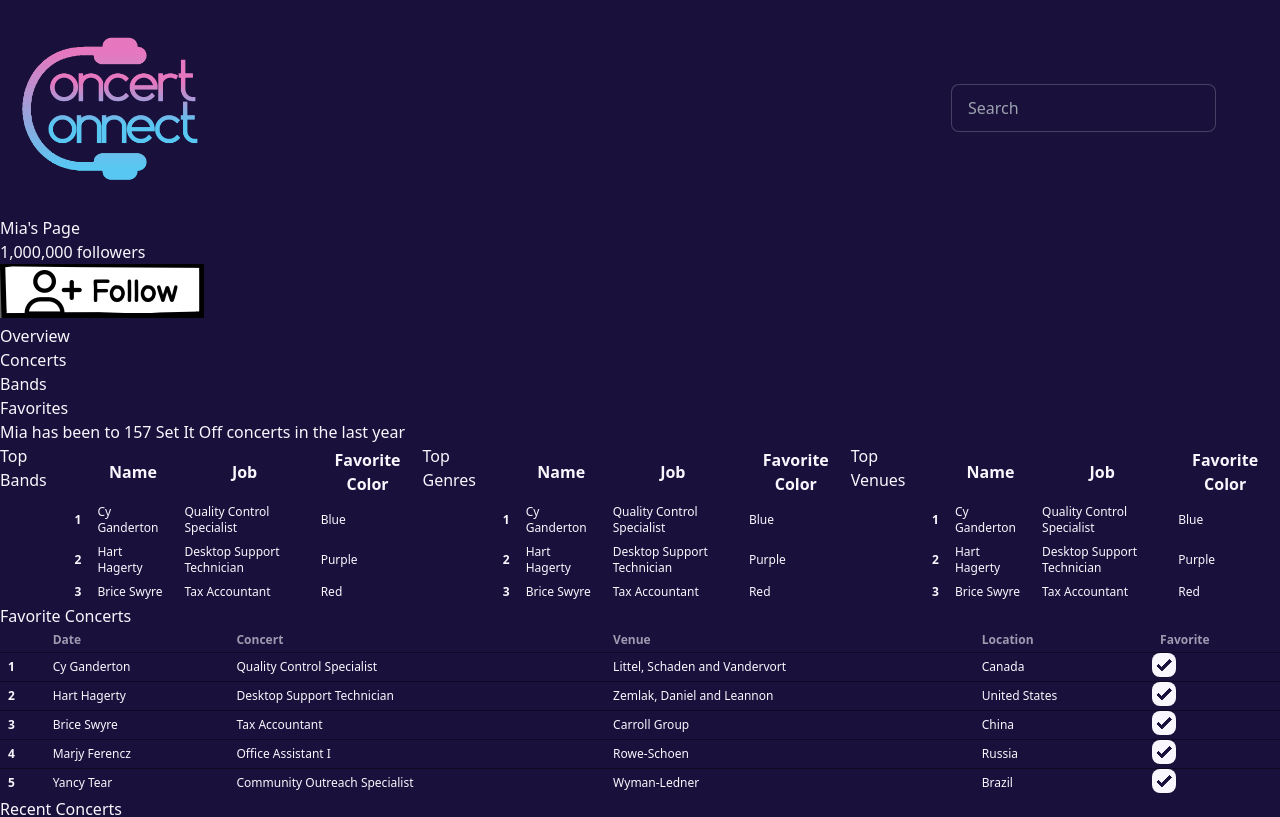
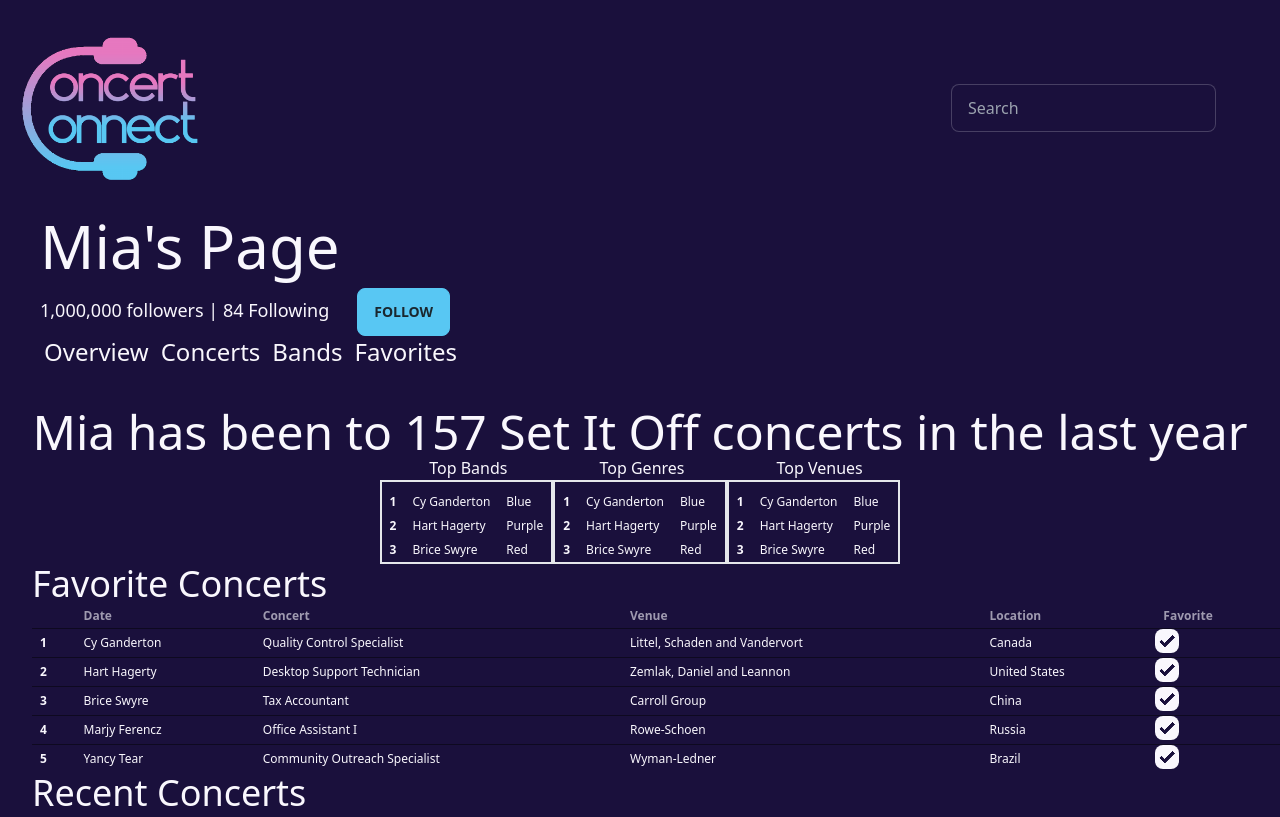
Before and after one commit to Sabplpz/Concert-Connect, a React (Create React App) app in the folder client/: page /profile in a window 1280 px wide. Shown: the top 817 px of the page. Built offline with nearby package versions, Linux system fonts and the light colour scheme.

Commit message:
Touched up styling, almost deployable ready

```diff
--- a/client/src/pages/Profile.js
+++ b/client/src/pages/Profile.js
@@ -4,38 +4,39 @@ import ButtonPic from '../assets/Button.png'
 
 //I've hid all your names in here, find them or perish - Finn
 
-
+// <button className="btn btn-primary">Like</button>
 function profile() {
 
     return(
       <div>
-      <h1>Mia's Page</h1>
-      <h3>1,000,000 followers</h3>
-      <button>
-        <img src = {ButtonPic}/>
-      </button>
+      <h1 className="pl-10 pb-3 text-6xl">Mia's Page</h1>
+      <p class="pl-10 text-lg" >1,000,000 followers | 84 Following
+      <button className='btn btn-secondary ml-7'>Follow</button>
 
-      <ul>
-        <li><a href="https://www.coolmathgames.com">Overview</a></li>
-        <li><a href="https://www.pbskids.org">Concerts</a></li>
-        <li><a href="https://www.indeed.com">Bands</a></li>
-        <li><a href="https://www.poptropica.com">Favorites</a></li>
-      </ul>
+      </p>
 
 
-      <h2>Mia has been to 157 Set It Off concerts in the last year</h2>
+      <ul className='flex flex-row pl-11 text-2xl'>
+        <li className="pr-3" ><a href="https://www.coolmathgames.com">Overview</a></li>
+        <li className="pr-3"> <a href="https://www.pbskids.org">Concerts</a></li>
+        <li className="pr-3"><a href="https://www.indeed.com">Bands</a></li>
+        <li className="pr-3"><a href="https://www.poptropica.com">Favorites</a></li>
+      </ul>
+    <span class="h-1 w-full bg-white lg:w-1/3"></span>
+    <body className="pt-10">
+      <h2 className="text-5xl flex justify-center">Mia has been to 157 Set It Off concerts in the last year</h2>
+      <header className='flex flex-row justify-center'>
+        <h4 className='px-3'>Top Bands</h4>
+        <h4 className='px-20'>Top Genres</h4>
+        <h4 className='pl-3'> Top Venues</h4>
+      </header>
 
-
-    <div className="container mx-auto flex flex-row">
-        <h4>Top Bands</h4>
-        <table className="table-xs">
+      <div className="container mx-auto flex flex-row justify-center">
+          <table className="table-xs border-solid border-2">
             {/* head */}
             <thead>
               <tr className="hover">
                 <th></th>
-              <th>Name</th>
-              <th>Job</th>
-              <th>Favorite Color</th>
               </tr>
             </thead>
             <tbody>
@@ -43,34 +44,28 @@ function profile() {
               <tr>
                 <th>1</th>
                 <td>Cy Ganderton</td>
-              <td>Quality Control Specialist</td>
                 <td>Blue</td>
               </tr>
               {/* row 2 */}
               <tr className="hover">
                 <th>2</th>
                 <td>Hart Hagerty</td>
-              <td>Desktop Support Technician</td>
                 <td>Purple</td>
               </tr>
               {/* row 3 */}
               <tr className="hover">
                 <th>3</th>
                 <td>Brice Swyre</td>
-              <td>Tax Accountant</td>
                 <td>Red</td>
               </tr>
             </tbody>
           </table>
-        <h4>Top Genres</h4>
-        <table className="table-xs">
+          {/* <h4>Top Genres</h4> */}
+          <table className="table-xs border-solid border-2">
             {/* head */}
             <thead>
               <tr className="hover">
                 <th></th>
-              <th>Name</th>
-              <th>Job</th>
-              <th>Favorite Color</th>
               </tr>
             </thead>
             <tbody>
@@ -78,34 +73,27 @@ function profile() {
               <tr>
                 <th>1</th>
                 <td>Cy Ganderton</td>
-              <td>Quality Control Specialist</td>
                 <td>Blue</td>
               </tr>
               {/* row 2 */}
               <tr className="hover">
                 <th>2</th>
                 <td>Hart Hagerty</td>
-              <td>Desktop Support Technician</td>
                 <td>Purple</td>
               </tr>
               {/* row 3 */}
               <tr className="hover">
                 <th>3</th>
                 <td>Brice Swyre</td>
-              <td>Tax Accountant</td>
                 <td>Red</td>
               </tr>
             </tbody>
           </table>
-        <h4>Top Venues</h4>
-        <table className="table-xs">
+          <table className="table-xs border-solid border-2">
             {/* head */}
             <thead>
               <tr className="hover">
                 <th></th>
-              <th>Name</th>
-              <th>Job</th>
-              <th>Favorite Color</th>
               </tr>
             </thead>
             <tbody>
@@ -113,28 +101,25 @@ function profile() {
               <tr>
                 <th>1</th>
                 <td>Cy Ganderton</td>
-              <td>Quality Control Specialist</td>
                 <td>Blue</td>
               </tr>
               {/* row 2 */}
               <tr className="hover">
                 <th>2</th>
                 <td>Hart Hagerty</td>
-              <td>Desktop Support Technician</td>
                 <td>Purple</td>
               </tr>
               {/* row 3 */}
               <tr className="hover">
                 <th>3</th>
                 <td>Brice Swyre</td>
-              <td>Tax Accountant</td>
                 <td>Red</td>
               </tr>
             </tbody>
           </table>
       </div>
-    <h2>Favorite Concerts</h2>
-    <div className="overflow-x-auto">
+      <h2 className='text-4xl pl-8'>Favorite Concerts</h2>
+      <div className="overflow-x-auto pl-8">
         <table className="table table-xs">
           <thead>
             <tr>
@@ -193,8 +178,8 @@ function profile() {
 
         </table>
       </div>
-    <h2>Recent Concerts</h2>
-    <div className="overflow-x-auto">
+      <h2 className='text-4xl pl-8'>Recent Concerts</h2>
+      <div className="overflow-x-auto pl-8">
         <table className="table table-xs">
           <thead>
             <tr>
@@ -253,9 +238,10 @@ function profile() {
 
         </table>
 
-      <button>View All Concerts</button>
+
+        <button className="btn btn-primary ml-20">View All Concerts</button>
       </div>
-
+      </body>
     </div>
 
 
```
Lines whose indentation alone changed are shown as unchanged.
